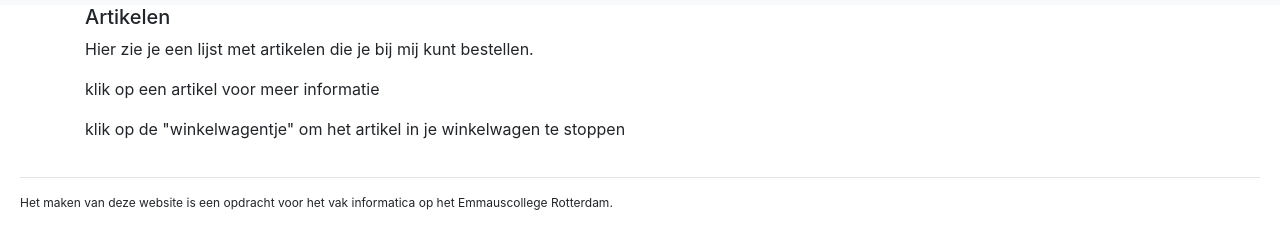
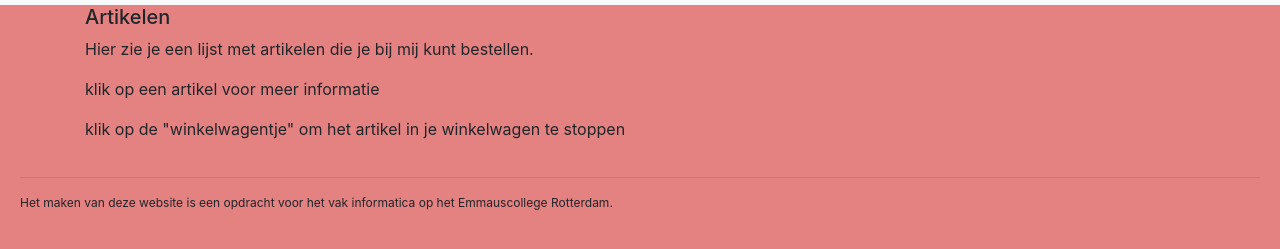
Before and after one commit to emmaus-5v/webshop-5vin2-nick-bastiaan, a website: page web/index.html in a window 1280 px wide. Shown: the part 51-300 px from the top of the page. Drawn offline with nearby package versions, Linux system fonts and the light colour scheme; no server answers.

Commit message:
background coloorrr
Signed-off-by: BastiaanSwaak <112522@emmauscollege.nl>

```diff
--- a/web/css/style.css
+++ b/web/css/style.css
@@ -1,4 +1,5 @@
 /* all pages */
+body{background-color: rgb(228, 130, 130);}
 
 footer {
   margin: 20px;
```
